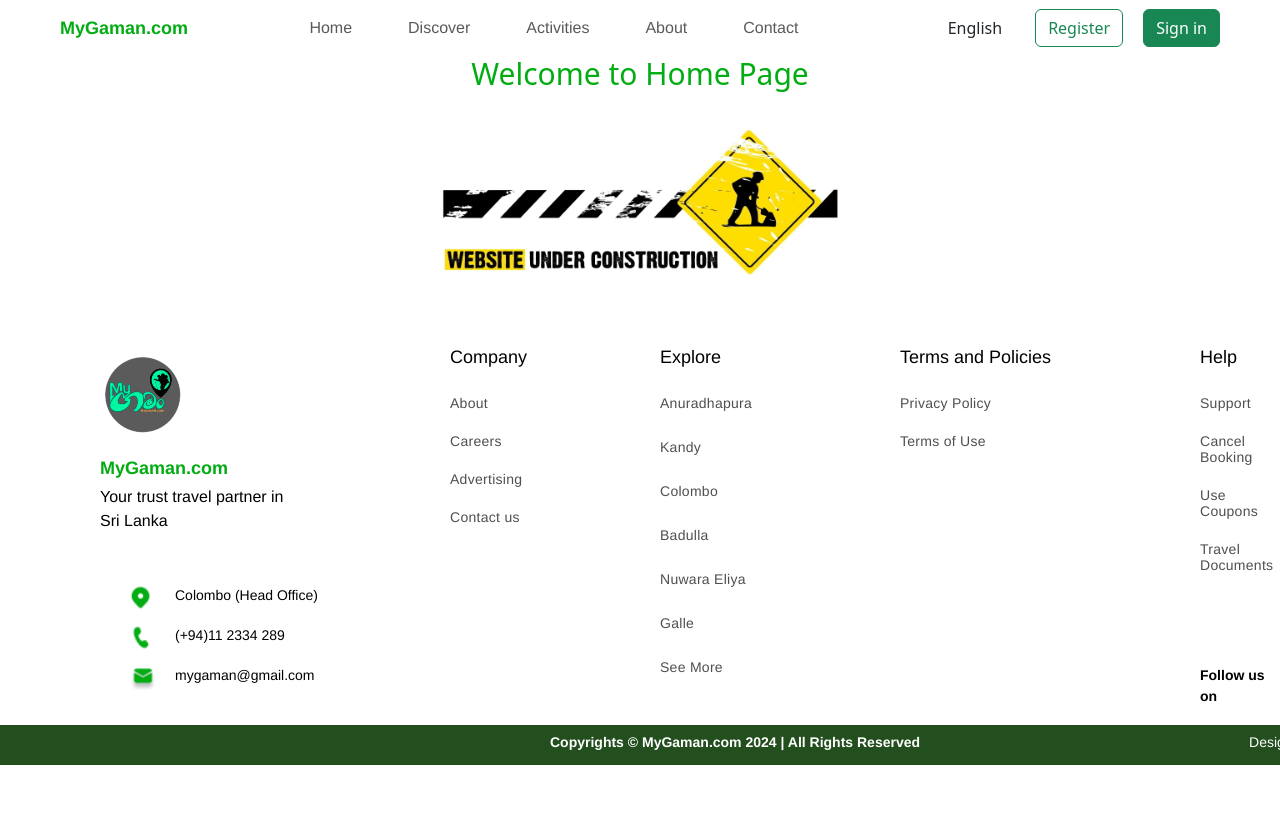
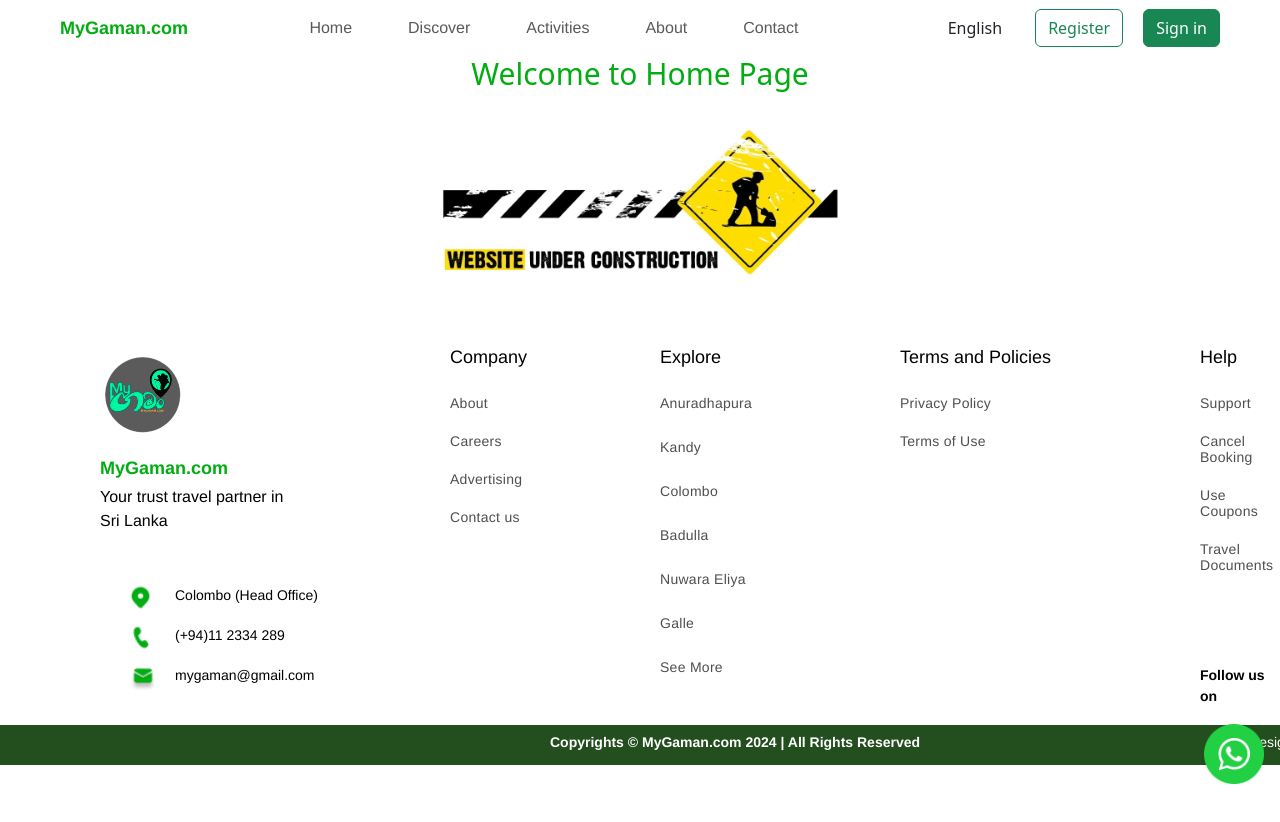
Before and after one commit to tharusha1004/MyGaman-Web, a React (Create React App) app in the folder frontend/: page /home in a window 1280 px wide. Shown: the top 822 px of the page. Built offline with nearby package versions, Linux system fonts and the light colour scheme; a web font is replaced by a local one.

Commit message:
add whastaspp chatbox

```diff
--- a/frontend/src/components/Footer/Footer.jsx
+++ b/frontend/src/components/Footer/Footer.jsx
@@ -11,8 +11,10 @@
 import linkedIn_icon from "../../assets/images/footer_images/LinkedIn.png";
 import twitterX_icon from "../../assets/images/footer_images/TwitterX.png";
 
+import WhatsappLogo from "../../assets/images/footer_images/whatsapp_icon.png";
 const Footer = () => {
     return (
+        <>
             <div className="box">
                 <div className="footer-section">
                     <p className="your-trust-travel">Your trust travel partner in<br />Sri Lanka</p>
@@ -141,6 +143,13 @@
                     <div className="text-wrapper-9">Follow us on</div>
                 </div>
             </div>
+            <div className='fixed-bottom right-100 p-3' style={{ zIndex: "6", left: "initial" }}>
+                <a href='https://wa.me/94740496248?text=Hello How can I help you?'>
+                    <img src={WhatsappLogo} width='60' alt="aaaa" />
+                </a>
+            </div>
+        </>
+
     );
 }
 
```
Also changed, not shown: frontend/src/assets/images/footer_images/whatsapp_icon.png (added). Lines whose indentation alone changed are shown as unchanged.
